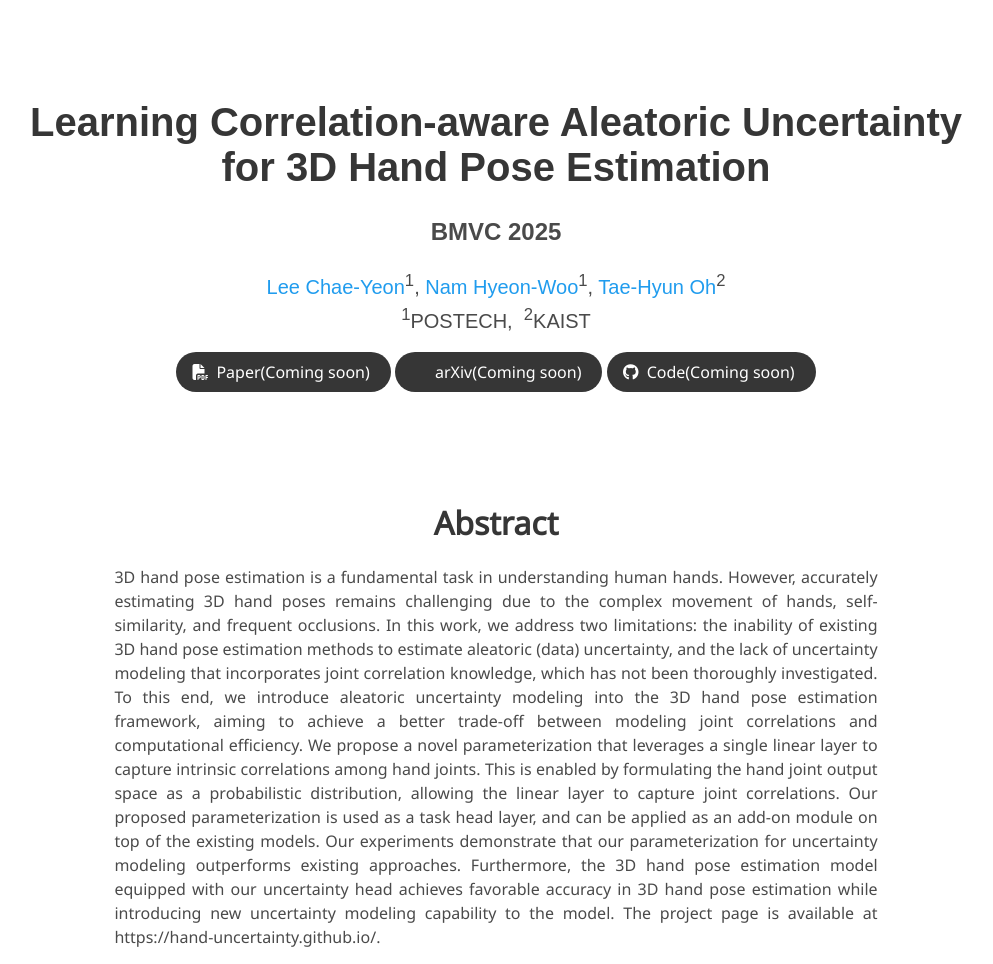
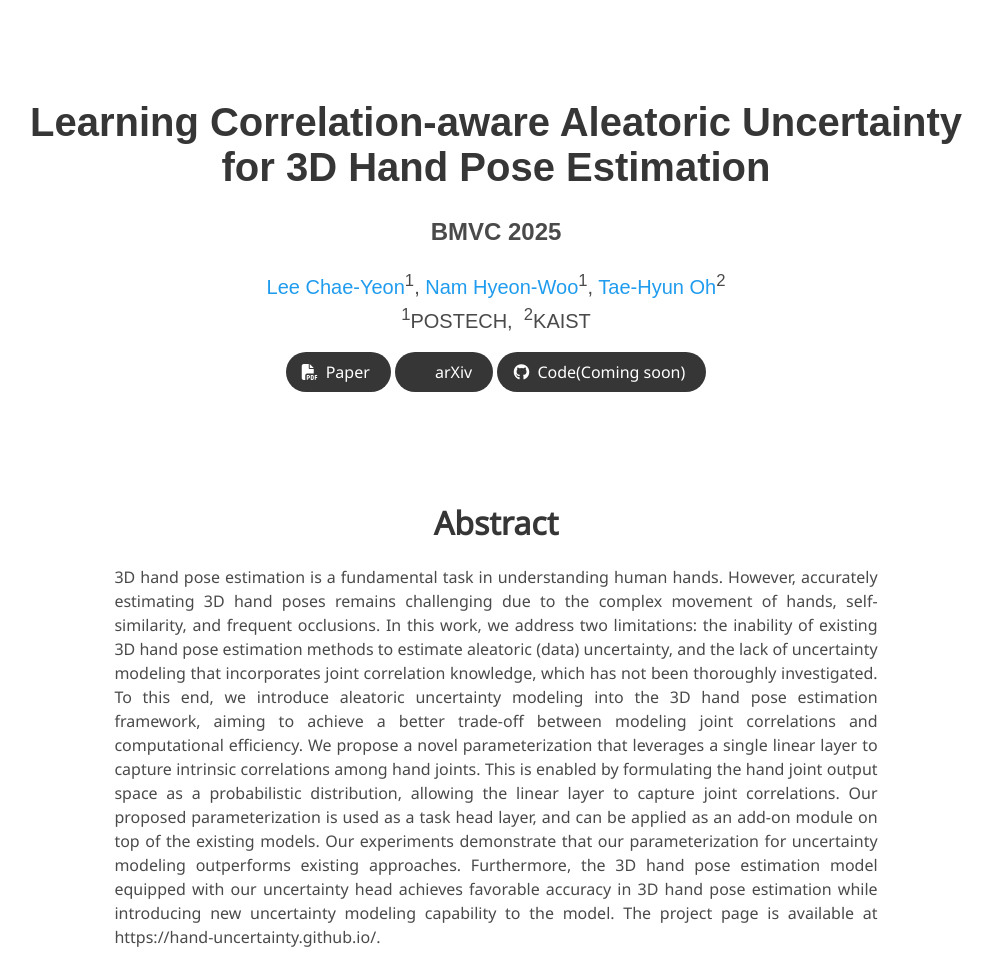
Before and after one commit to hand-uncertainty/hand-uncertainty.github.io, a plain HTML site: page index.html in a window 1280 px wide. Shown: the top 964 px of the page, without its empty margins (144-1137 px from the left). Drawn offline with nearby package versions, Linux system fonts and the light colour scheme; a script that the page names is missing; some icons are missing; a web font is replaced by a local one.

Commit message:
Update index.html

```diff
--- a/index.html
+++ b/index.html
@@ -94,16 +94,16 @@
                   <span class="icon">
                       <i class="fas fa-file-pdf"></i>
                   </span>
-                  <span>Paper(Coming soon)</span>
+                  <span>Paper</span>
                 </a>
               </span>
               <span class="link-block">
-                <a href="https://arxiv.org/abs/2503.20308" class="external-link button is-normal is-rounded is-dark">
+                <a href="https://arxiv.org/abs/2509.01242" class="external-link button is-normal is-rounded is-dark">
 <!--                <a class="external-link button is-normal is-rounded is-dark">-->
                   <span class="icon">
                       <i class="ai ai-arxiv"></i>
                   </span>
-                  <span>arXiv(Coming soon)</span>
+                  <span>arXiv</span>
                 </a>
               </span>
               <span class="link-block">
```
